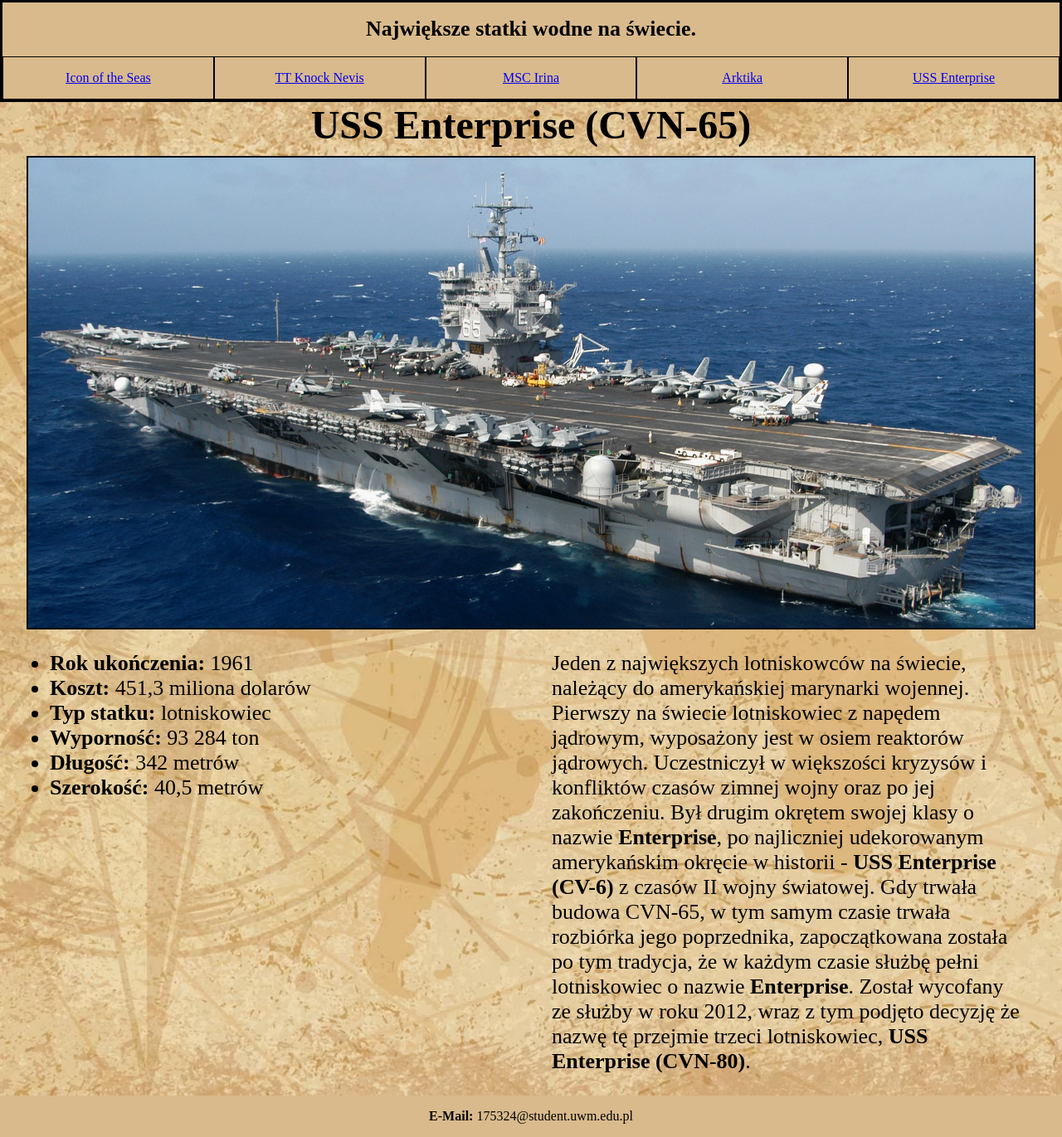
After one commit to GOstrowski04/ProjektWWW, a PHP site: page /USSEnterprise.html in a window 1280 px wide. The commit adds this page. Shown: the whole page at 83% size. Run offline with PHP 8.4, Linux system fonts and the light colour scheme.

Commit message:
Add files via upload

```diff
--- a/ProjAppWeb/Projekt1.css
+++ b/ProjAppWeb/Projekt1.css
@@ -5,6 +5,13 @@
 	margin: 0;
 	border: 3px solid black;
 	box-sizing: border-box;
+}
+footer {
+	background-color: #D9BA8C;
+	text-align: center;
+	margin:0;
+	padding: 0;
+	overflow-x: hidden;
 }
 h1 {
 	color: black;
@@ -85,3 +92,6 @@ img {
 	margin-top: 100px;
 	font-size: 24px;
 }
+#ent1 {
+	margin-right: 60px;
+}
--- /dev/null
+++ b/ProjAppWeb/USSEnterprise.html
@@ -0,0 +1,53 @@
+<!DOCTYPE html>
+
+<html>
+<head>
+<meta charset="utf-8">
+<link rel="stylesheet" href="Projekt1.css" />
+<title> Największe statki wodne świata. </title>
+<link rel="icon" type="image/x-icon" href="images/favicon.ico">
+<meta name="description" content="Projekt 1">
+<meta name="keywords" content="HTML5, CSS3, JavaScript">
+<meta name="author" content="Gabriel Ostrowski">
+</head>
+<body>
+	<div id="Menu">
+		<h1>Największe statki wodne na świecie.</h1>
+		<nav>
+			<ul>
+				<li><a href="iconoftheseas.html">Icon of the Seas</a></li>
+				<li><a href="knocknevis.html">TT Knock Nevis</a></li>
+				<li><a href="mscirina.html">MSC Irina</a></li>
+				<li><a href="arktika.html">Arktika</a></li>
+				<li><a href="USSEnterprise.html">USS Enterprise</a></li>
+			</ul>
+		</nav>
+	</div>
+	<div id="Strona">
+		<h2>USS Enterprise (CVN-65)</h2>
+		<img src="images/enterprise.jpg">
+		<div id="Main">
+			<ul>
+			    <li><b> Rok ukończenia: </b>1961</li>
+				<li><b> Koszt: </b> 451,3 miliona dolarów </li>
+				<li><b> Typ statku: </b> lotniskowiec </li>
+				<li><b> Wyporność: </b> 93 284 ton </li>
+				<li><b> Długość: </b> 342 metrów </li>
+				<li><b> Szerokość: </b> 40,5 metrów </li>
+			</ul>
+			<p id="ent1"> Jeden z największych lotniskowców na świecie, należący do amerykańskiej marynarki wojennej.
+			Pierwszy na świecie lotniskowiec z napędem jądrowym, wyposażony jest w osiem reaktorów jądrowych.
+			Uczestniczył w większości kryzysów i konfliktów czasów zimnej wojny oraz po jej zakończeniu.
+			Był drugim okrętem swojej klasy o nazwie <b>Enterprise</b>, po najliczniej
+			udekorowanym amerykańskim okręcie w historii - <b>USS Enterprise (CV-6)</b> z czasów II wojny światowej.
+			Gdy trwała budowa CVN-65, w tym samym czasie trwała rozbiórka jego poprzednika, zapoczątkowana
+			została po tym tradycja, że w każdym czasie służbę pełni lotniskowiec o nazwie <b>Enterprise</b>.
+			Został wycofany ze służby w roku 2012, wraz z tym podjęto decyzję że nazwę tę przejmie trzeci lotniskowiec, <b>USS Enterprise (CVN-80)</b>.
+			</p>
+		</div>
+	</div>
+</body>
+<footer>
+	<p> <b>E-Mail:</b> 175324@student.uwm.edu.pl</p>
+</footer>
+</html>
--- a/ProjAppWeb/arktika.html
+++ b/ProjAppWeb/arktika.html
@@ -19,7 +19,7 @@
 				<li><a href="knocknevis.html">TT Knock Nevis</a></li>
 				<li><a href="mscirina.html">MSC Irina</a></li>
 				<li><a href="arktika.html">Arktika</a></li>
-				<li><a href="USSGeraldRFord.html">USS Enterprise</a></li>
+				<li><a href="USSEnterprise.html">USS Enterprise</a></li>
 			</ul>
 		</nav>
 	</div>
@@ -42,4 +42,7 @@
 		</div>
 	</div>
 </body>
+<footer>
+	<p> <b>E-Mail:</b> 175324@student.uwm.edu.pl</p>
+</footer>
 </html>
```
Also changed, not shown: ProjAppWeb/iconoftheseas.html (+5 -2 lines), ProjAppWeb/knocknevis.html (+7 -4 lines), ProjAppWeb/mscirina.html (+5 -2 lines), ProjAppWeb/images/enterprise.jpg (added).
